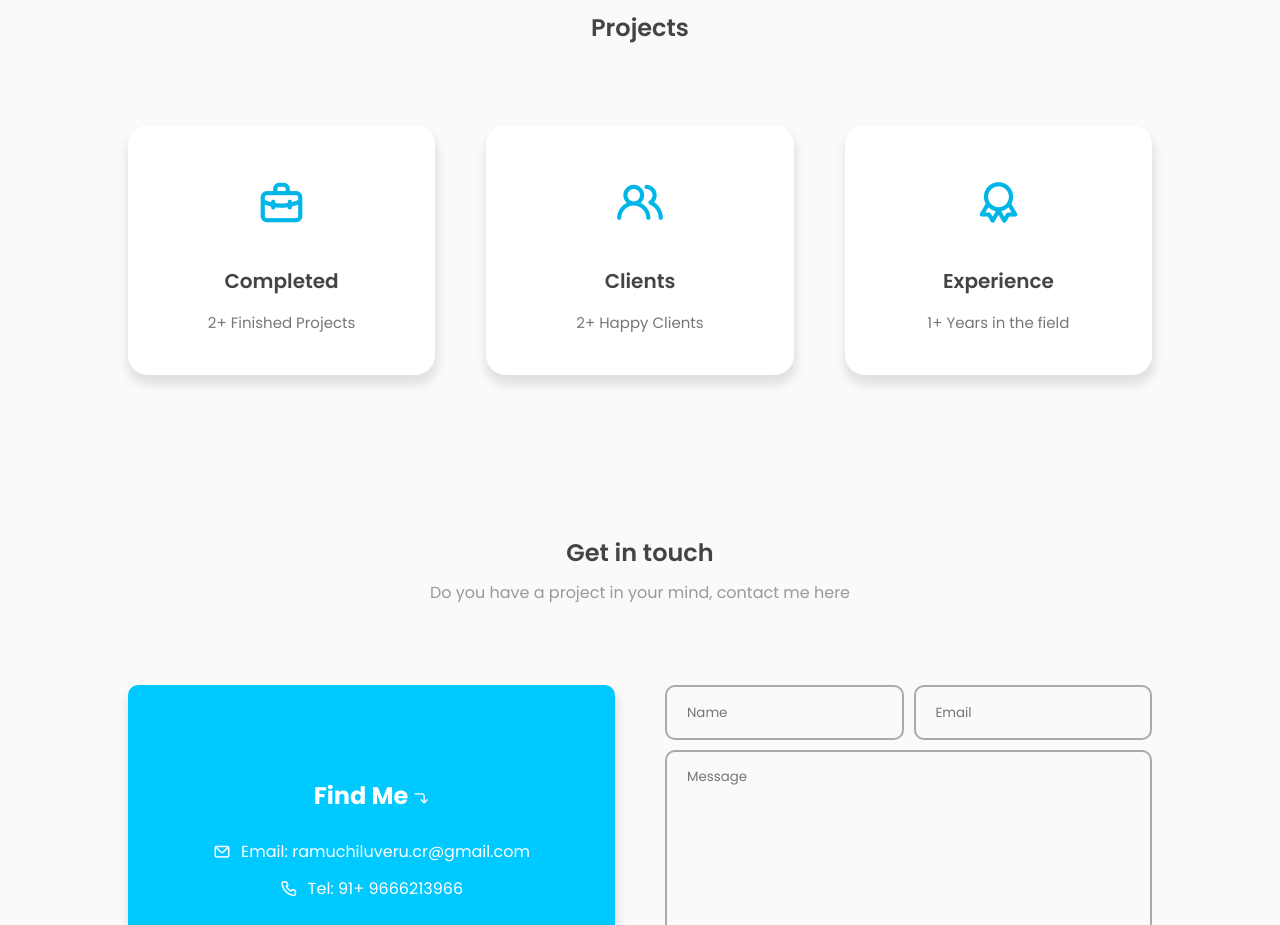
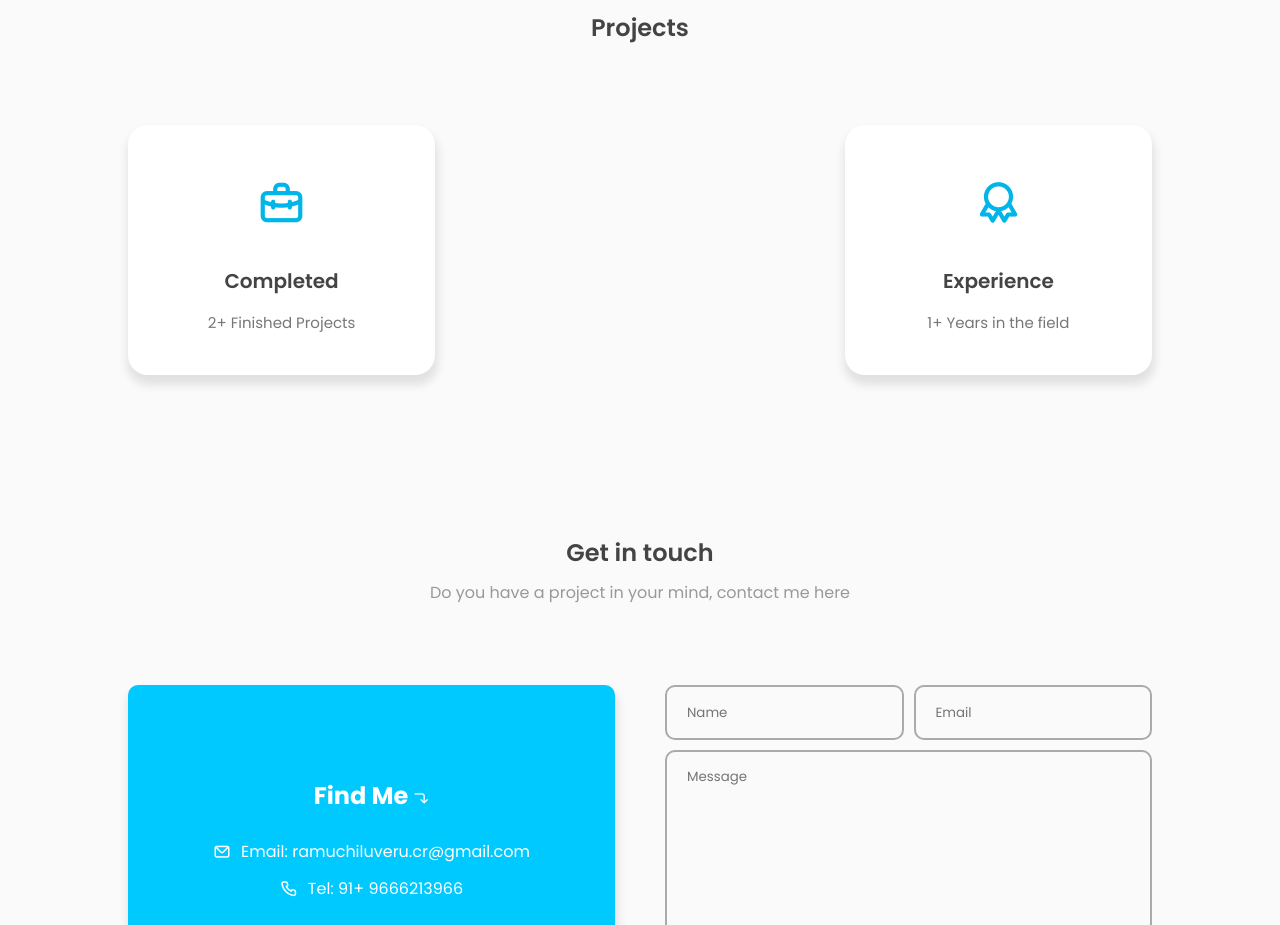
Before and after one commit to Ramu-chiluveru/Portfolio, a plain HTML site: page index.html in a window 1280 px wide. Shown: the part 1520-2445 px from the top of the page. Drawn offline with nearby package versions, Linux system fonts and the light colour scheme; a script that the page names is missing.

Commit message:
Update index.html

```diff
--- a/index.html
+++ b/index.html
@@ -189,11 +189,7 @@
                 <h3>Completed</h3>
                 <label>2+ Finished Projects</label>
             </div>
-            <div class="project-box">
-                <i class="uil uil-users-alt"></i>
-                <h3>Clients</h3>
-                <label>2+ Happy Clients</label>
-            </div>
+
             <div class="project-box">
                 <i class="uil uil-award"></i>
                 <h3>Experience</h3>
```
